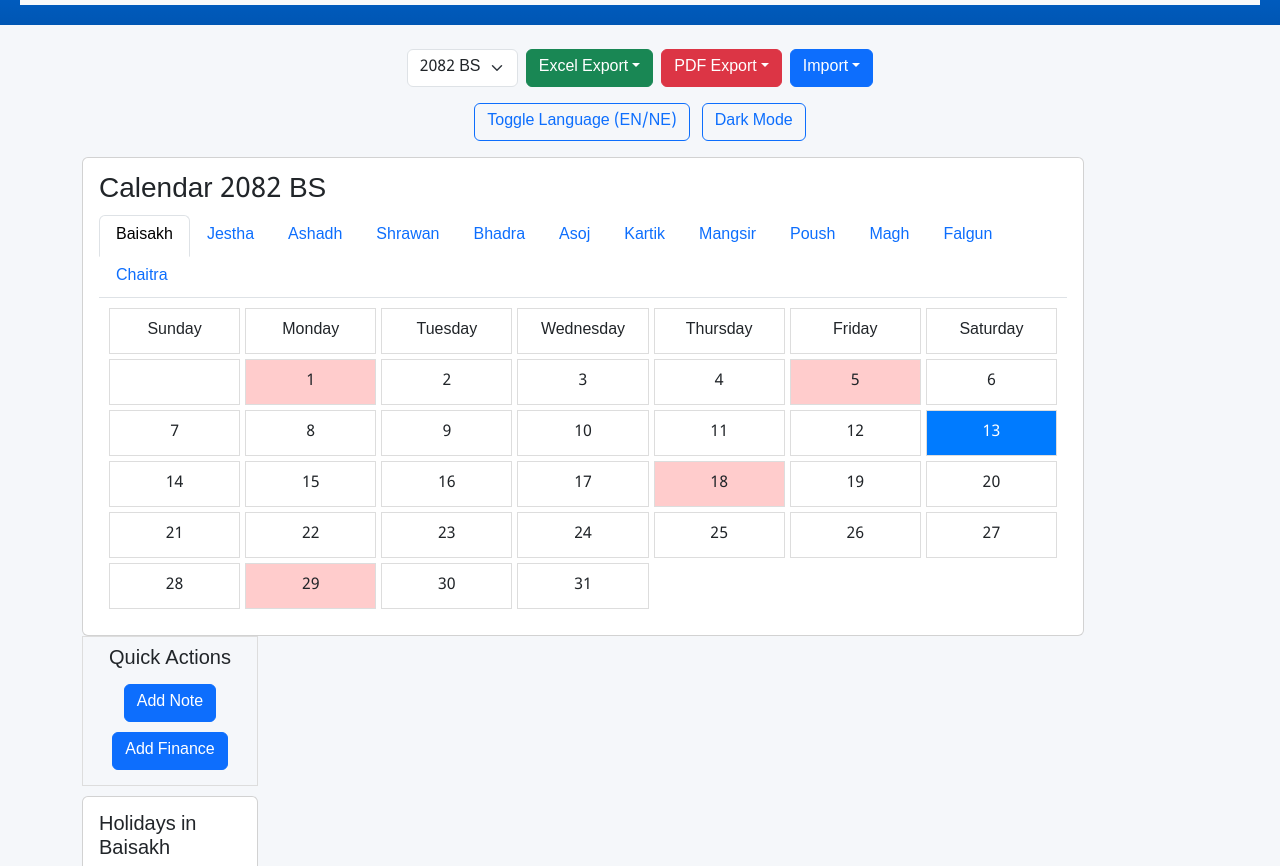
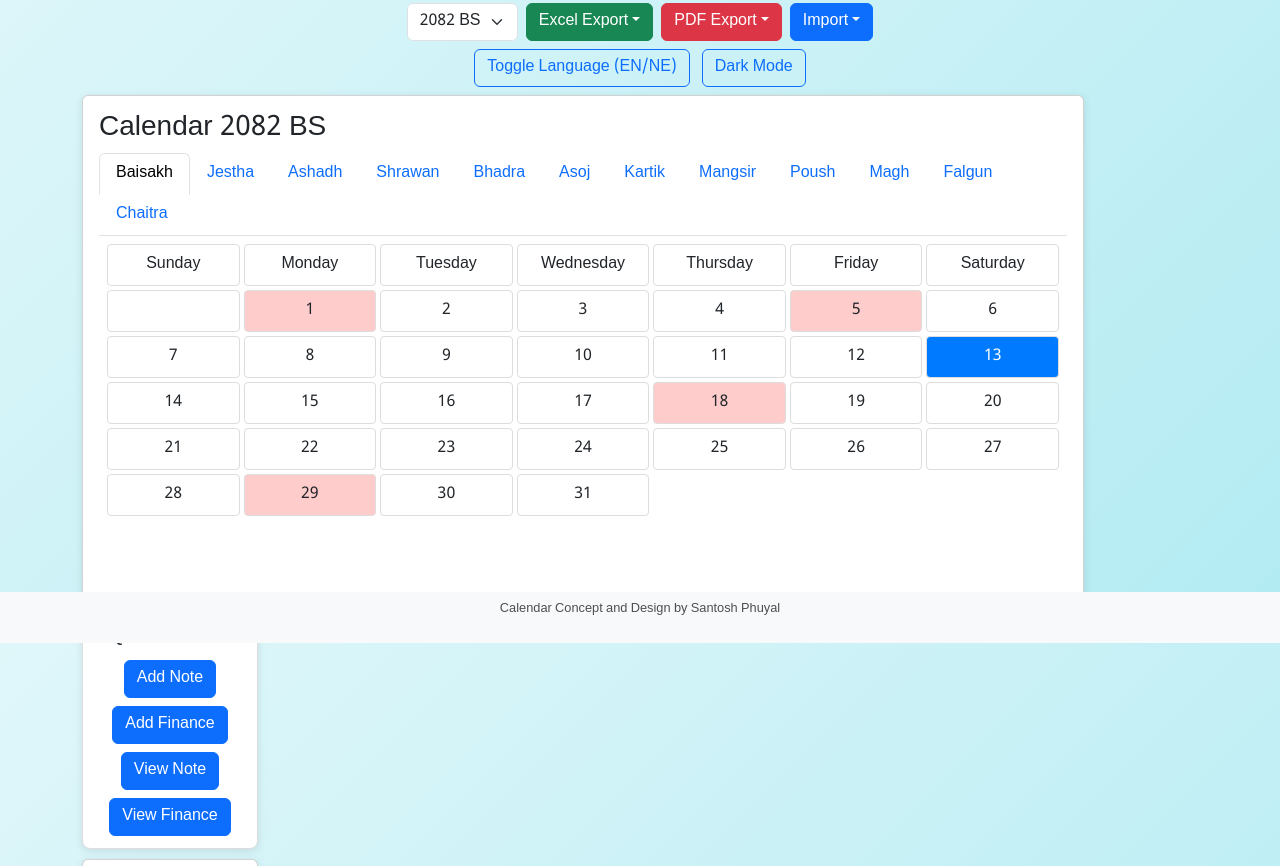
Before and after one commit to santoshphuyala/Nepali-calendar-2082-notes-finance, a plain HTML site: page index.html in a window 1280 px wide. Shown: the part 157-1023 px from the top of the page. Drawn offline with nearby package versions, Linux system fonts and the light colour scheme.

Commit message:
Update index.html

```diff
--- a/index.html
+++ b/index.html
@@ -19,18 +19,22 @@
     <style>
         body {
             font-family: 'Poppins', 'Noto Sans Devanagari', sans-serif;
-            background-color: #f5f7fa;
+            background: linear-gradient(135deg, #e0f7fa 0%, #b2ebf2 100%);
+            margin: 0;
+            padding: 0;
+            height: 100vh;
+            overflow: hidden;
         }
         .bg-gradient-primary {
             background: linear-gradient(180deg, #007bff 0%, #0056b3 100%);
-            padding: 20px;
+            padding: 10px;
         }
         .header-title {
-            font-size: 2.5rem;
+            font-size: 2rem;
             margin-bottom: 0;
         }
         .design-credit {
-            font-size: 0.9rem;
+            font-size: 0.8rem;
             opacity: 0.8;
         }
         .navbar-nav .nav-link {
@@ -42,22 +46,24 @@
         }
         .year-filter {
             display: flex;
-            gap: 10px;
+            gap: 8px;
             flex-wrap: wrap;
             justify-content: center;
+            margin: 10px 0;
         }
         .calendar-grid {
             display: grid;
             grid-template-columns: repeat(7, 1fr);
-            gap: 5px;
-            padding: 10px;
+            gap: 4px;
+            padding: 8px;
         }
         .calendar-day {
-            padding: 10px;
+            padding: 8px;
             text-align: center;
             border: 1px solid #ddd;
             background-color: #fff;
             cursor: pointer;
+            border-radius: 4px;
         }
         .calendar-day.holiday {
             background-color: #ffcccc;
@@ -75,24 +81,35 @@
         .holiday-list {
             list-style: none;
             padding: 0;
+            color: #d32f2f;
         }
         .holiday-list li {
-            padding: 5px 0;
+            padding: 4px 0;
         }
         .action-box {
             border: 1px solid #ddd;
-            padding: 10px;
-            margin-bottom: 10px;
+            padding: 8px;
             text-align: center;
+            background-color: #ffffff;
+            border-radius: 8px;
+            box-shadow: 0 2px 8px rgba(0, 0, 0, 0.1);
         }
         .action-box button {
-            margin: 5px;
+            margin: 4px;
+            transition: background-color 0.3s;
+        }
+        .action-box button:hover {
+            background-color: #0056b3;
         }
         footer {
-            margin-top: 20px;
+            background-color: #f8f9fa;
+            padding: 8px;
+            position: fixed;
+            bottom: 0;
+            width: 100%;
         }
         .dark-mode {
-            background-color: #333;
+            background: linear-gradient(135deg, #333 0%, #555 100%);
             color: #fff;
         }
         .dark-mode .calendar-day {
@@ -103,12 +120,28 @@
             background-color: #555;
             color: #fff;
         }
+        .dark-mode .action-box {
+            background-color: #666;
+        }
         .calendar-container {
             width: 90%;
+            height: 65vh;
         }
         .sidebar-container {
             width: 10%;
             min-width: 200px;
+            height: 65vh;
+            display: flex;
+            flex-direction: column;
+            gap: 10px;
+        }
+        .card {
+            box-shadow: 0 2px 8px rgba(0, 0, 0, 0.1);
+            height: 100%;
+            overflow-y: auto;
+        }
+        .month-holidays {
+            margin-top: 10px;
         }
     </style>
 </head>
@@ -143,8 +176,8 @@
             </div>
         </nav>
     </header>
-    <div class="container mt-4">
-        <div class="year-filter d-flex flex-wrap justify-content-center gap-2 mb-3">
+    <div class="container mt-2">
+        <div class="year-filter d-flex flex-wrap justify-content-center gap-2 mb-2">
             <select id="yearSelect" class="form-select w-auto" aria-label="Select Year">
                 <option value="2081" data-en="2081 BS" data-ne="2081 BS">2081 BS</option>
                 <option value="2082" selected data-en="2082 BS" data-ne="2082 BS">2082 BS</option>
@@ -179,7 +212,7 @@
             </div>
             <input type="file" id="restoreFileInput" style="display: none;" accept=".json">
         </div>
-        <div class="language-toggle text-center mb-3">
+        <div class="language-toggle text-center mb-2">
             <button id="languageToggle" class="btn btn-outline-primary" data-en="Toggle Language (EN/NE)" data-ne="भाषा टगल गर्नुहोस् (EN/NE)" aria-label="Toggle Language">Toggle Language (EN/NE)</button>
             <button id="darkModeToggle" class="btn btn-outline-primary ms-2" data-en="Dark Mode" data-ne="डार्क मोड" aria-label="Toggle Dark Mode">Dark Mode</button>
         </div>
@@ -242,12 +275,18 @@
                         </div>
                     </div>
                 </div>
+                <div class="month-holidays">
+                    <h5 id="holidayTitleBelowGrid" data-en="Holidays in Baisakh" data-ne="बैशाखमा बिदाहरू">Holidays in Baisakh</h5>
+                    <ul class="holiday-list" id="holidayListBelowGrid"></ul>
+                </div>
             </div>
             <div class="sidebar-container col-12 col-md-3">
                 <div class="action-box">
                     <h5 data-en="Quick Actions" data-ne="द्रुत कार्यहरू">Quick Actions</h5>
                     <button id="addNote" class="btn btn-primary" data-en="Add Note" data-ne="नोट थप्नुहोस्" aria-label="Add Note">Add Note</button>
                     <button id="addFinance" class="btn btn-primary" data-en="Add Finance" data-ne="वित्त थप्नुहोस्" aria-label="Add Finance">Add Finance</button>
+                    <button id="viewNote" class="btn btn-primary" data-en="View Note" data-ne="नोट हेर्नुहोस्" aria-label="View Note">View Note</button>
+                    <button id="viewFinance" class="btn btn-primary" data-en="View Finance" data-ne="वित्त हेर्नुहोस्" aria-label="View Finance">View Finance</button>
                 </div>
                 <div class="card">
                     <div class="card-body">
@@ -308,12 +347,8 @@
             </div>
         </div>
     </div>
-    <footer class="bg-light text-center py-3">
+    <footer class="bg-light text-center">
         <p class="design-credit">Calendar Concept and Design by Santosh Phuyal</p>
-        <div id="footerHolidays">
-            <h5 data-en="Holidays in Baisakh" data-ne="बैशाखमा बिदाहरू">Holidays in Baisakh</h5>
-            <ul class="holiday-list" id="footerHolidayList"></ul>
-        </div>
     </footer>
     <script src="https://cdn.jsdelivr.net/npm/bootstrap@5.3.2/dist/js/bootstrap.bundle.min.js"></script>
     <script src="https://cdnjs.cloudflare.com/ajax/libs/xlsx/0.18.5/xlsx.full.min.js"></script>
```
